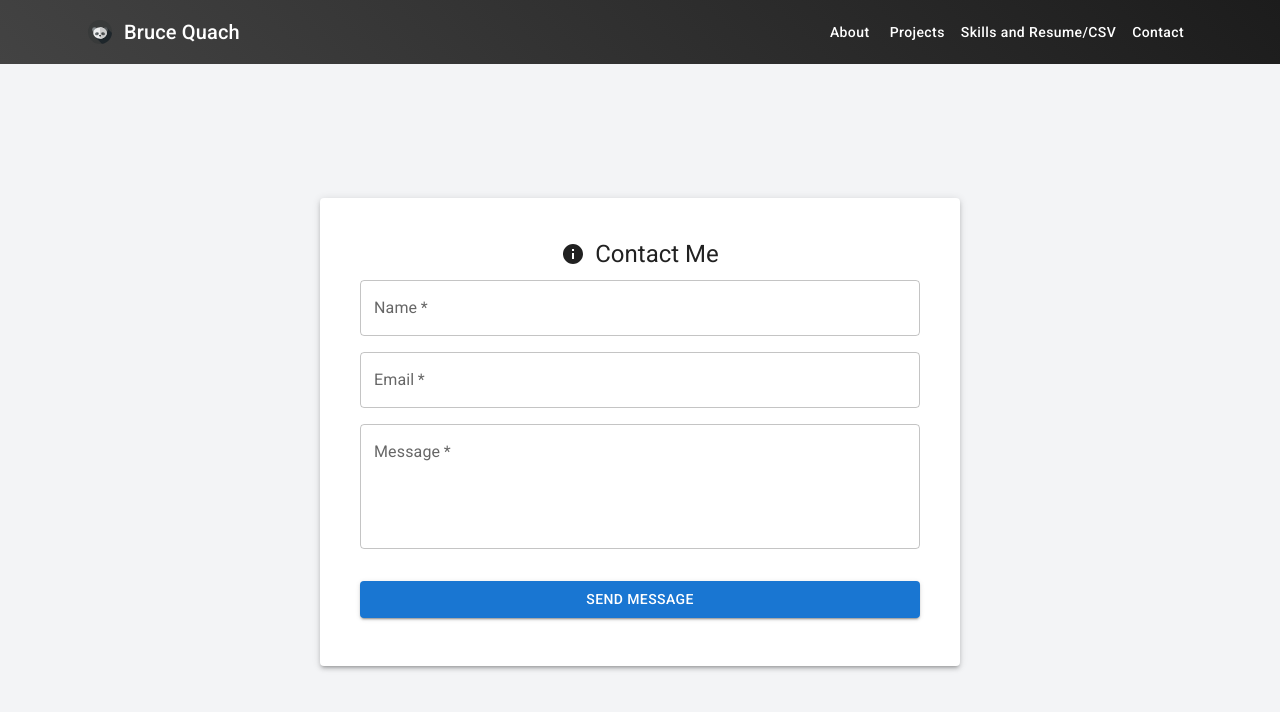
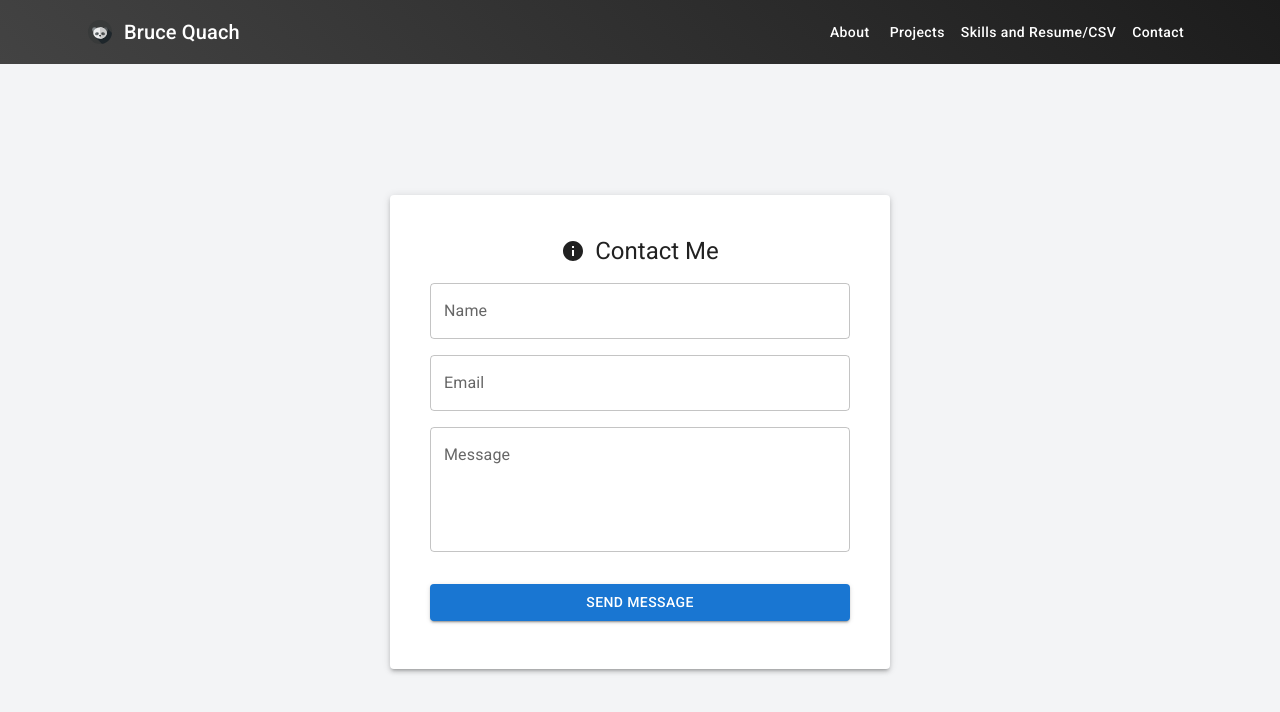
Before and after one commit to bquach1/website, a React (Create React App) app: page /website/contact in a window 1280 px wide. Shown: the top 712 px of the page. Built offline with nearby package versions, Linux system fonts and the light colour scheme.

Commit message:
Create contact form

```diff
--- a/src/components/contact/ContactForm.js
+++ b/src/components/contact/ContactForm.js
@@ -1,4 +1,6 @@
 import React from "react";
+import { useForm } from "react-hook-form";
+import emailjs from "emailjs-com";
 import {
   Box,
   TextField,
@@ -11,6 +13,36 @@ import {
 import InfoIcon from "@mui/icons-material/Info";
 
 const ContactForm = () => {
+  const {
+    register,
+    handleSubmit,
+    reset,
+    formState: { errors },
+  } = useForm();
+
+  const onSubmit = (data) => {
+    const serviceId = "service_fswj57o";
+    const templateId = "template_we3pbu3";
+    const userId = "SHDLQUE3lEq6avrDr";
+    const emailData = {
+      from_name: data.name,
+      to_name: "Bruce",
+      message: data.message,
+      from_email: data.email,
+      reply_to: data.email,
+    };
+
+    emailjs
+      .send(serviceId, templateId, emailData, userId)
+      .then(() => {
+        alert("Message sent successfully!");
+        reset();
+      })
+      .catch(() => {
+        alert("Failed to send message. Please try again later.");
+      });
+  };
+
   return (
     <Box
       sx={{
@@ -19,16 +51,17 @@ const ContactForm = () => {
         alignItems: "center",
         height: "92vh",
         backgroundColor: "#f3f4f6",
+        padding: 2,
       }}
     >
-      <Card sx={{ width: "50%", padding: 3, boxShadow: 3 }}>
+      <Card sx={{ width: "100%", maxWidth: 500, padding: 3, boxShadow: 3 }}>
         <CardContent>
-          <div
-            style={{
+          <Box
+            sx={{
               display: "flex",
               alignItems: "center",
               justifyContent: "center",
-              paddingBottom: 10,
+              marginBottom: 2,
             }}
           >
             <Tooltip
@@ -40,22 +73,29 @@ const ContactForm = () => {
             <Typography variant="h5" component="h2">
               Contact Me
             </Typography>
-          </div>
-          <Box
-            component="form"
-            sx={{
-              display: "flex",
-              flexDirection: "column",
-              gap: 2,
-            }}
+          </Box>
+
+          {/* Form Section */}
+          <form
+            onSubmit={handleSubmit(onSubmit)}
+            style={{ display: "flex", flexDirection: "column", gap: "1rem" }}
           >
-            <TextField label="Name" variant="outlined" fullWidth required />
+            <TextField
+              label="Name"
+              variant="outlined"
+              fullWidth
+              {...register("name", { required: "Name is required" })}
+              error={!!errors.name}
+              helperText={errors.name?.message}
+            />
             <TextField
               label="Email"
               variant="outlined"
               type="email"
               fullWidth
-              required
+              {...register("email", { required: "Email is required" })}
+              error={!!errors.email}
+              helperText={errors.email?.message}
             />
             <TextField
               label="Message"
@@ -63,7 +103,9 @@ const ContactForm = () => {
               multiline
               rows={4}
               fullWidth
-              required
+              {...register("message", { required: "Message is required" })}
+              error={!!errors.message}
+              helperText={errors.message?.message}
             />
             <Button
               type="submit"
@@ -73,7 +115,7 @@ const ContactForm = () => {
             >
               Send Message
             </Button>
-          </Box>
+          </form>
         </CardContent>
       </Card>
     </Box>
```
